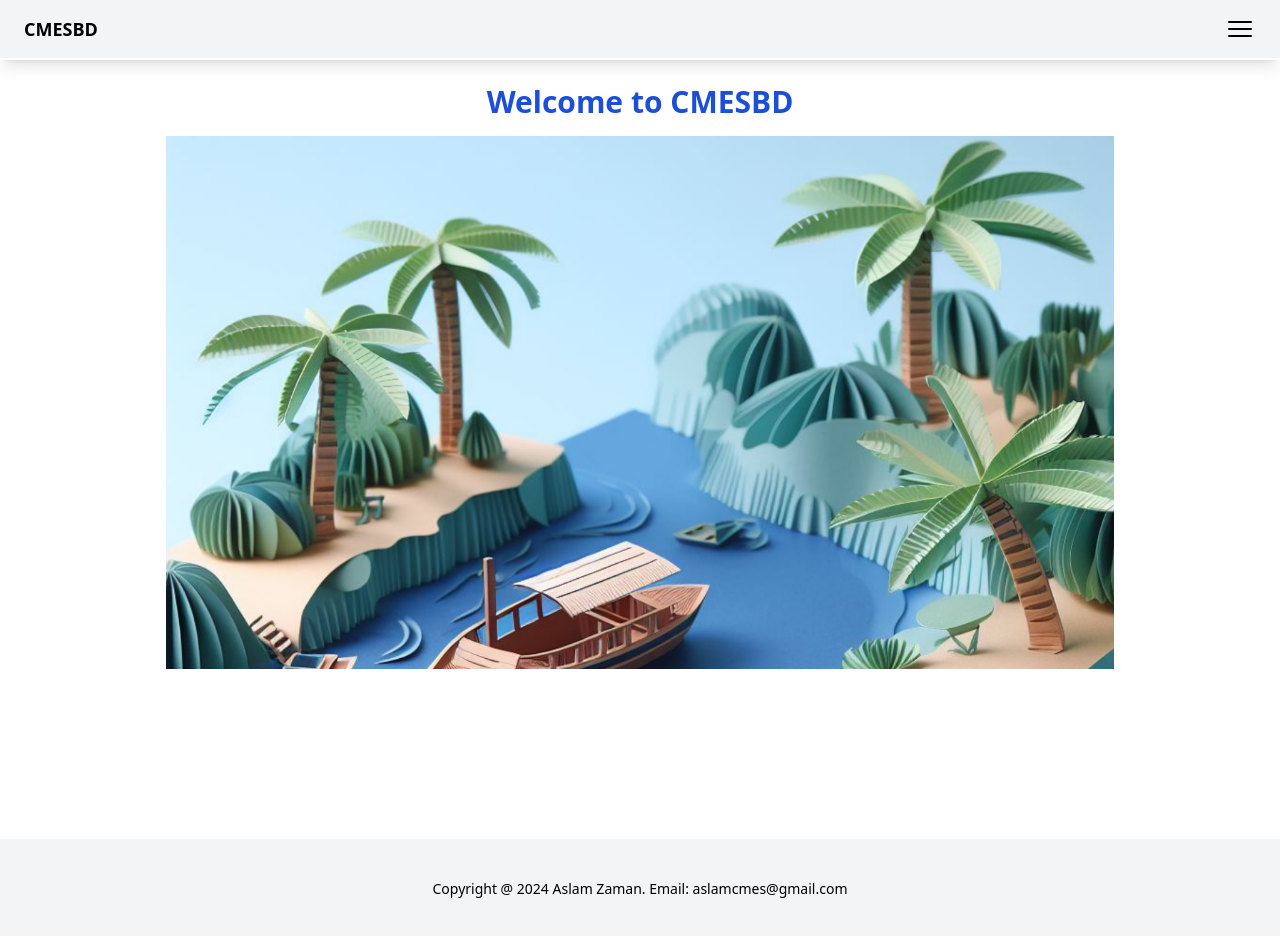
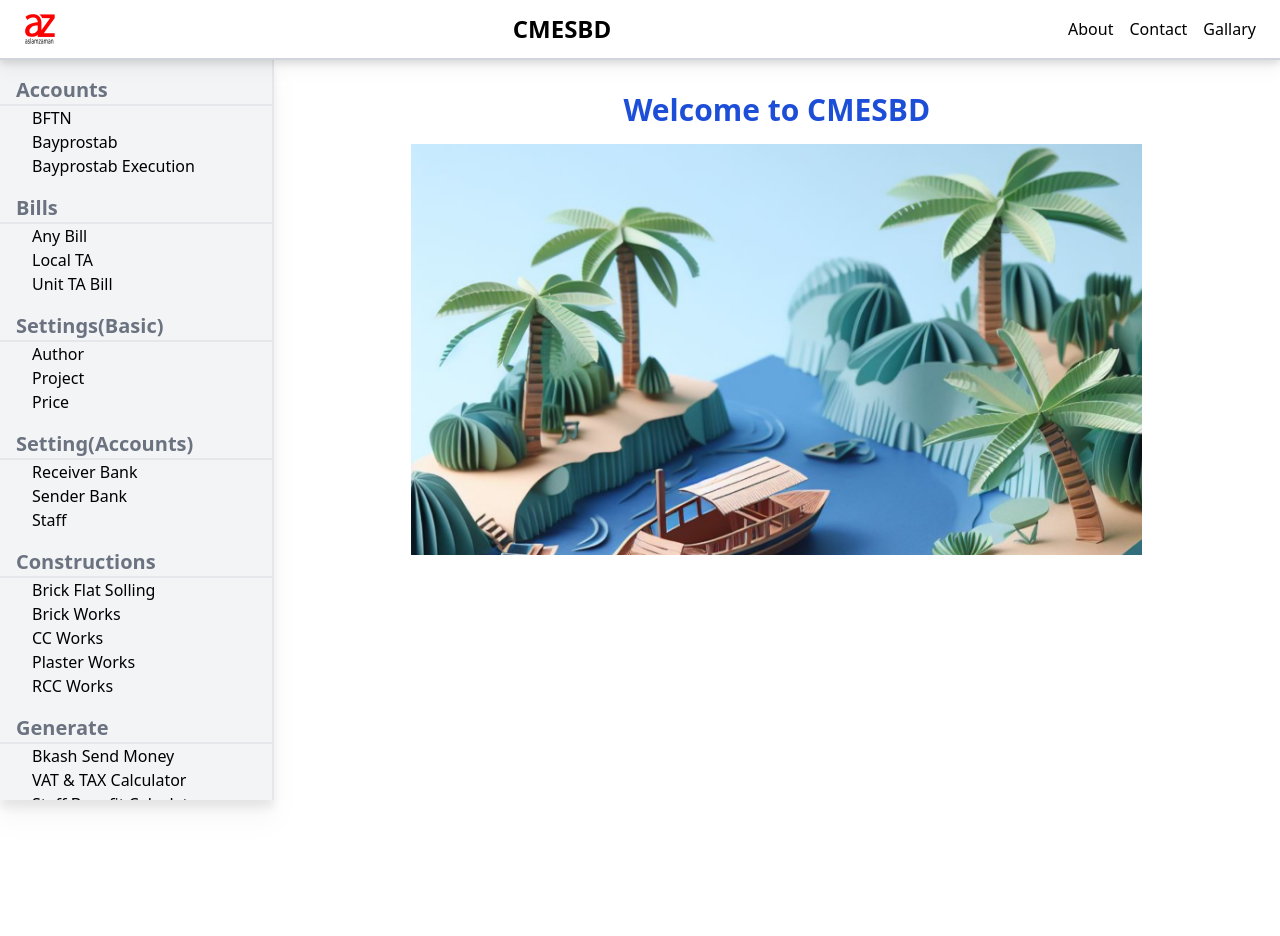
Before and after one commit to aslamzaman/cmesbd, a Next.js app: page / in a window 1280 px wide. Shown: the top 936 px of the page. After the commit the page ends 800 px from the top, so only its background shows below. Built offline with nearby package versions, Linux system fonts and the light colour scheme.

Commit message:
Navbar update

```diff
--- a/components/Layout.js
+++ b/components/Layout.js
@@ -1,95 +1,284 @@
 "use client";
-import React, { useState } from 'react';
+import React, { useEffect, useState } from 'react';
+import Image from "next/image";
 import Link from 'next/link';
-import { useRouter } from 'next/navigation';
-import { MenuData } from '@/lib/MenuData';
+
+const MenuData = [
+    {
+        title: 'Accounts',
+        group: [
+            {
+                label: 'BFTN',
+                url: '/beftn'
+            },
+
+            {
+                label: 'Bayprostab',
+                url: '/bayprostab'
+            },
+            {
+                label: 'Bayprostab Execution',
+                url: '/bayprostabexecution'
+            }
+        ]
+    },
+    {
+        title: 'Bills',
+        group: [
+            {
+                label: 'Any Bill',
+                url: '/anybill'
+            },
+            {
+                label: 'Local TA',
+                url: '/localta'
+            },
+            {
+                label: 'Unit TA Bill',
+                url: '/tabill'
+            }
+        ]
+    },
+    {
+        title: 'Settings(Basic)',
+        group: [
+            {
+                label: 'Author',
+                url: '/author'
+            },
+            {
+                label: 'Project',
+                url: '/project'
+            },
+            {
+                label: 'Price',
+                url: '/price'
+            }
+        ]
+    },
+    {
+        title: 'Setting(Accounts)',
+        group: [
+            {
+                label: 'Receiver Bank',
+                url: '/receiver'
+            },
+            {
+                label: 'Sender Bank',
+                url: '/sender'
+            },
+            {
+                label: 'Staff',
+                url: '/staff'
+            }
+        ]
+    },
+    {
+        title: 'Constructions',
+        group: [
+            {
+                label: 'Brick Flat Solling',
+                url: '/construction/bfs'
+            },
+            {
+                label: 'Brick Works',
+                url: '/construction/bw'
+            },
+            {
+                label: 'CC Works',
+                url: '/construction/cc'
+            },
+            {
+                label: 'Plaster Works',
+                url: '/construction/plaster'
+            },
+            {
+                label: 'RCC Works',
+                url: '/construction/rcc'
+            },
+        ]
+    },
+    {
+        title: 'Generate',
+        group: [
+
+            {
+                label: 'Bkash Send Money',
+                url: '/bkashsend'
+            },
+            {
+                label: 'VAT & TAX Calculator',
+                url: '/vattax'
+            },
+            {
+                label: 'Staff Benefit Calculator',
+                url: '/benefit'
+            },
+            {
+                label: 'COL Percipant Organize',
+                url: '/colhelper'
+            },
+            {
+                label: 'COL Certificate',
+                url: '/certificate'
+            },
+            {
+                label: 'Challan Verification',
+                url: '/challancheck'
+            }
+        ]
+    },
+    {
+        title: 'Converter',
+        group: [
+            {
+                label: 'Land Area Converter',
+                url: '/landareaconverter'
+            },
+            {
+                label: 'Inword Converter',
+                url: '/inwordconverter'
+            },
+            {
+                label: 'Property Works',
+                url: '/construction/property'
+            },
+            {
+                label: 'Images to PDF',
+                url: '/imagestopdf'
+            }
+        ]
+    },
+    {
+        title: 'Formats/Application',
+        group: [
+            {
+                label: 'CMES Formats',
+                url: '/format'
+            },
+            {
+                label: 'Leave Application',
+                url: '/leave'
+            },
+            {
+                label: 'Experience Certificate',
+                url: '/experiencecertificate'
+            },
+            {
+                label: 'CMES Manual',
+                url: '/cmesmanual'
+            },
+        ]
+    }
+]
 
 
-const MenuWraper = ({ Title, children }) => {
-    return <div className="flex flex-col p-2 md:p-4 items-center bg-gradient-to-t from-white to-pink-100 rounded-lg">
-        <h1 className='w-full text-start text-xs font-bold text-gray-500 italic'>{Title}</h1>
-        <div className="flex flex-col items-start">
-            {children}
-        </div>
-    </div>
-}
-
-
-const MenuItem = ({ Href, Title, Menu }) => {
-    const router = useRouter();
-    const cmdClick = () => {
-        router.push(Href);
-        Menu(false);
-    }
-    return (
-        <button onClick={cmdClick} className="px-1 mb-2 hover:border-l-2 border-indigo-400 underline-offset-4 decoration-4 decoration-indigo-300 hover:text-indigo-400">{Title}</button>
-    )
-}
-
-
-const Layout = ({ children }) => {
+const Home = ({ children }) => {
     const [menu, setMenu] = useState(false);
 
 
-    const menuBackClickHandler = (e) => {
-        const id = e.target.id;
-        if (id === 'menuBack') {
+
+    useEffect(() => {
+
+        window.addEventListener("resize", () => setMenu(false));
+
+        return () => {
+            window.removeEventListener("resize", () => setMenu(false));
+        };
+
+    }, [])
+
+    const menuCloseHander = () => {
+        setMenu(menu ? false : true);
+    }
+
+
+
+    const menuHideHandler = (e) => {
+        if (e.target.id === 'leftMenu') {
             setMenu(false);
         }
     }
 
 
-
     return (
         <>
-            <header id="top" className="fixed h-[60px] top-0 left-0 right-0 px-4 lg:px-6 bg-gray-100 border-b-2 border-white flex justify-between items-center shadow-lg z-10">
-                <div className="text-lg font-bold">
-                    {menu ? (<h1>Menu</h1>) : (<Link href="/">CMESBD</Link>)}
+            <div id="header" className="fixed h-[60px] left-0 top-0 right-0 px-4 lg:p-6 flex items-center justify-between bg-white border-b-2 border-gray-300 drop-shadow-lg z-50">
+                <div className='flex items-center space-x-3 lg:space-x-0'>
+                    <div className='block lg:hidden'>
+                        <MenuBar click={menuCloseHander} />
+                    </div>
+                    <Link href="/">
+                        <Image src='/images/logo/logo.png' alt='Logo' width={256} height={256} className='w-8 h-auto' />
+                    </Link>
                 </div>
-                <button onClick={() => menu ? setMenu(false) : setMenu(true)}>
-                    {menu ? (<svg xmlns="http://www.w3.org/2000/svg" fill="none" viewBox="0 0 24 24" strokeWidth="1.5" stroke="currentColor" className="w-8 h-8">
-                        <path strokeLinecap="round" strokeLinejoin="round" d="M6 18L18 6M6 6l12 12" />
-                    </svg>) : (
-                        <svg xmlns="http://www.w3.org/2000/svg" fill="none" viewBox="0 0 24 24" strokeWidth="1.5" stroke="currentColor" className="w-8 h-8">
-                            <path strokeLinecap="round" strokeLinejoin="round" d="M3.75 6.75h16.5M3.75 12h16.5m-16.5 5.25h16.5" />
-                        </svg>
-                    )}
-                </button>
-            </header>
+                <Link href="/" className='text-center text-2xl font-bold uppercase'>cmesbd</Link>
+                <div className='flex items-center justify-end space-x-4'>
+                    <a href='#' className='hover:underline underline-offset-2 decoration-2'>About</a>
+                    <a href='#' className='hover:underline underline-offset-2 decoration-2'>Contact</a>
+                    <a href='#' className='hover:underline underline-offset-2 decoration-2'>Gallary</a>
+                </div>
 
-            {menu && (
-                <nav className="fixed w-full top-[60px] z-10">
-
-                    <div id="menuBack" onClick={menuBackClickHandler} className='w-full h-[calc(100vh-60px)] p-4 bg-gray-400 shadow-lg transition duration-500 overflow-auto'>
-                        <div className='w-full grid grid-cols-2 md:grid-cols-3 lg:grid-cols-4 gap-2 md:gap-3'>
-                            {
-                                MenuData.map((m, i) => {
-                                    const btn = m.group;
-                                    return (
-                                        <MenuWraper Title={m.title} key={i}>
-                                            {btn.map((b, j) => <MenuItem Href={b.url} Title={b.label} Menu={(data) => setMenu(data)} key={j} />)}
-                                        </MenuWraper>
-                                    )
-                                })
-                            }
-                        </div>
-                    </div>
-                </nav>)}
+            </div>
 
 
-            <main className="w-full mt-[60px] bg-white">
-                <div className='p-2 overflow-auto'>
+
+
+            {menu ? (<>
+                <div id="leftMenu" onClick={menuHideHandler} className='fixed left-0 top-[60px] right-0 bottom-0 z-40'>
+                    <div className='w-[250px] md:w-[350px] h-[calc(100vh-60px)] pb-[50px] flex flex-col text-sm md:text-base bg-gray-100 border-r-2 border-gray-200 drop-shadow-xl overflow-auto'>
+                        <LeftMenu />
+                    </div>
+                </div>
+            </>) : null}
+
+
+
+
+            <div id="container" className='fixed left-0 top-[60px] right-0 bottom-0 flex'>
+
+                <div id="leftBar" className="hidden lg:block w-[350px] h-[calc(100vh-60px)] pb-[50px] flex flex-col bg-gray-100 border-r-2 border-gray-200 drop-shadow-xl overflow-auto">
+                    <LeftMenu />
+                </div>
+
+
+                <div className='w-full h-[calc(100vh-60px)] p-4 bg-white overflow-auto'>
                     {children}
                 </div>
-                <div className='my-40'></div>
-            </main>
-
-
-            <footer className="w-full py-10 text-center text-sm bg-gray-100 border-t-2 border-white">
-                <p className='text-center'>Copyright @ 2024 Aslam Zaman. Email: aslamcmes@gmail.com</p>
-            </footer>
+            </div>
         </>
     )
 }
 
-export default Layout
+export default Home
+
+
+const LeftMenu = () => {
+
+    return (
+        <>
+            {MenuData ? MenuData.map((data, i) => {
+                const menuTitle = data.title;
+                const menus = data.group;
+                return (
+                    <div className='flex flex-col' key={i}>
+                        <label className='pl-4 pt-4 text-xl text-gray-500 font-semibold border-b-2 border-gray-200'>{menuTitle}</label>
+                        {menus ? menus.map((item, index) => <Link href={item.url} className='pl-8 hover:bg-gray-300' key={index}>{item.label}</Link>) : null}
+                    </div>
+                )
+            }) : null}
+
+        </>
+    )
+
+}
+
+
+
+
+const MenuBar = ({ click }) => {
+    return <button onClick={click}><svg height="30" width="30" xmlns="http://www.w3.org/2000/svg">
+        <path d="M2 8 L28 8 M2 15 L28 15 M2 22 L28 22"
+            className="fill-none stroke-gray-500" style={{ strokeWidth: '4px' }} />
+    </svg></button>
+}
```
Also changed, not shown: public/images/logo/logo.png (added).
